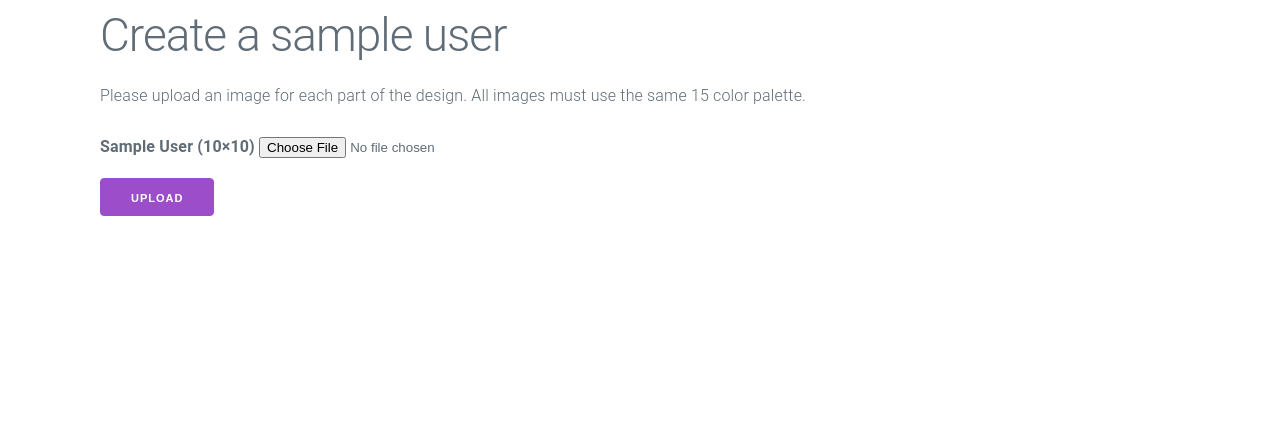
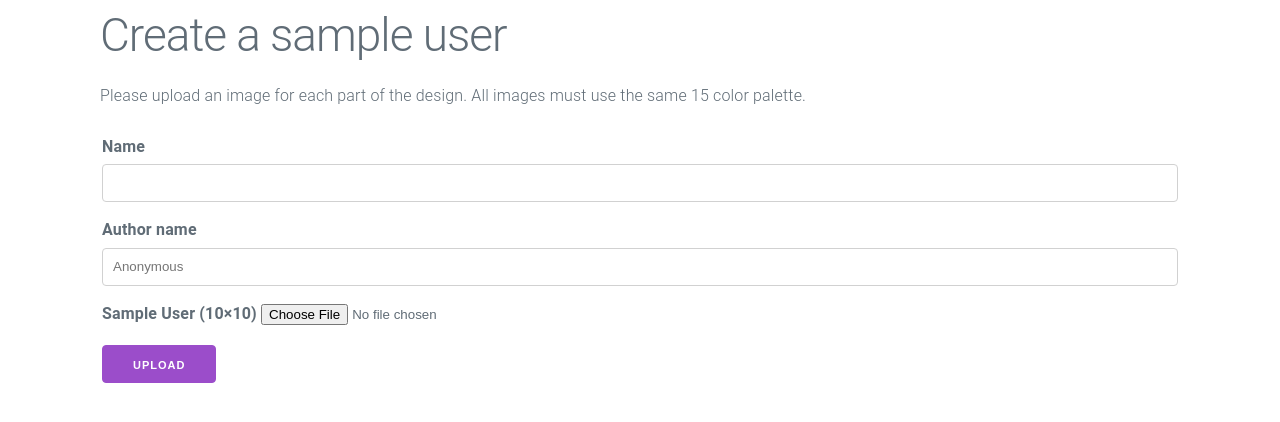
Before and after one commit to acplaza/acplaza, a Flask app: template templates/create_design_form.html in a window 1280 px wide. Shown: the top 422 px of the page. Run offline with Flask 2, Linux system fonts and the light colour scheme; the visitor is signed in with stand-in values (Sample User, id 1); the template is opened without the code that fills it: most values are stand-ins (such as "Sample title", 1, 10 or a date in 2020); parts of the project's set-up code (start-up, migrations or seed data) failed here and were passed over; some libraries are stand-ins or nearby versions.

Commit message:
fix the pro design creation form

```diff
--- a/templates/create_design_form.html
+++ b/templates/create_design_form.html
@@ -3,8 +3,13 @@
 {% block content %}
 	<p>Please upload an image for each part of the design. All images must use the same 15 color palette.</p>
 	<form method=POST enctype="multipart/form-data">
+		<fieldset>
 			<input type=hidden name=csrf_token value="{{ csrf_token() }}">
 			<input type=hidden name=design_type value="{{ cls.name }}">
+			<label class=required for=image_name>Name</label>
+			<input type=text name=image_name id=image_name maxlength=20 required>
+			<label for=author_name>Author name</label>
+			<input type=text name=author_name id=author_name maxlength=20 placeholder="Anonymous">
 			{% for layer in cls.external_layers %}
 				<div><label>
 					{{ layer.display_name }} ({{ layer.width }}×{{ layer.height }})
@@ -12,5 +17,6 @@
 				</label></div>
 			{% endfor %}
 			<input type=submit value="Upload">
+		</fieldset>
 	</form>
 {% endblock %}
```
Lines whose indentation alone changed are shown as unchanged.
